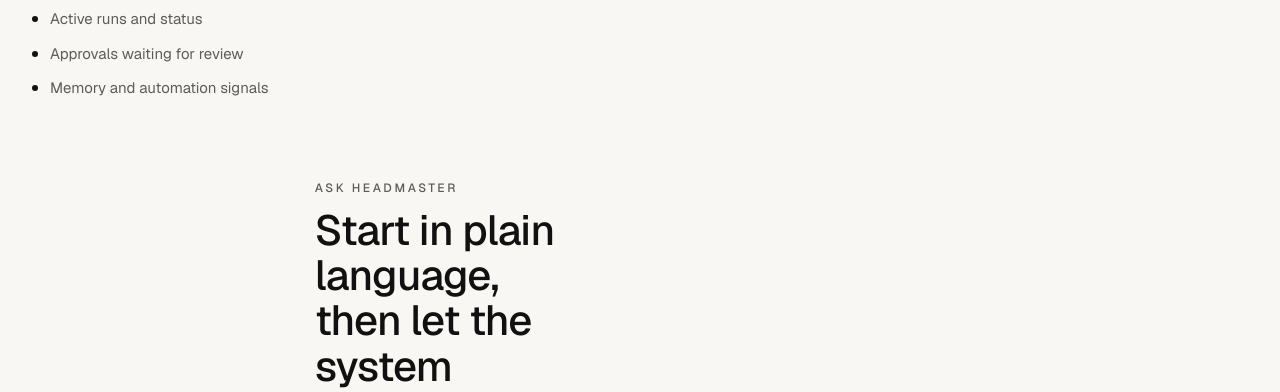
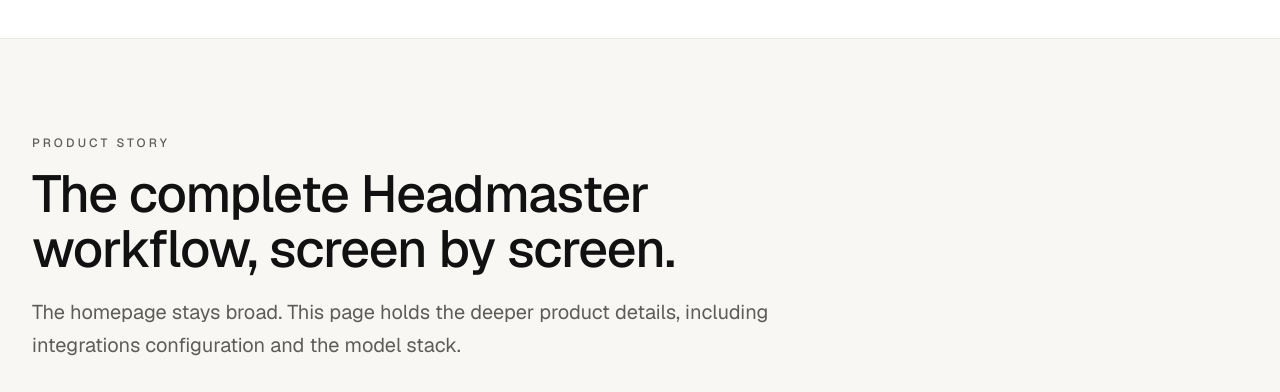
Before and after one commit to mutvayzz-sys/Gcap.online, a Next.js app: page /products/headmaster in a window 1280 px wide. Shown: the part 1180-1572 px from the top of the page. Built offline with nearby package versions, Linux system fonts and the light colour scheme; grey boxes are pictures that could not be loaded.

Commit message:
fix: lightbox now works — ProductGallery split into heroOnly/screenshotsOnly modes, proper page layout

```diff
--- a/app/products/headmaster/page.tsx
+++ b/app/products/headmaster/page.tsx
@@ -45,7 +45,7 @@
               The full Headmaster command layer.
             </h1>
             <p className="mt-7 max-w-[43ch] text-[19px] leading-snug tracking-[-0.3px] text-[var(--text-muted)] md:text-[21px]">
-              Headmaster is GCAP's persistent AI workforce layer for organizations that need memory, tools, workflows, approvals, channels, automations, and model routing in one governed product.
+              Headmaster is GCAP&apos;s persistent AI workforce layer for organizations that need memory, tools, workflows, approvals, channels, automations, and model routing in one governed product.
             </p>
             <div className="mt-9 flex flex-col gap-3 sm:flex-row">
               <a href="#contact" className="inline-flex justify-center rounded-full bg-[#111111] px-9 py-3.5 text-[15px] font-medium text-[#F9F7F3] transition-all hover:bg-black">
@@ -57,8 +57,8 @@
             </div>
           </div>
 
-          {/* Interactive gallery with lightbox */}
-          <ProductGallery />
+          {/* Hero image with lightbox */}
+          <ProductGallery heroOnly />
         </section>
 
         <section className="border-y border-[var(--border)] bg-white py-16">
@@ -77,6 +77,9 @@
           </div>
         </section>
 
+        {/* Product screenshots with lightbox */}
+        <ProductGallery screenshotsOnly />
+
         <FinalCTA />
       </main>
 
--- a/components/ProductGallery.tsx
+++ b/components/ProductGallery.tsx
@@ -5,20 +5,16 @@
 import ImageLightbox from "./ImageLightbox";
 import { productScreenshots } from "@/src/data/productScreenshots";
 
-interface ProductScreenshot {
-  id: string;
-  title: string;
-  eyebrow: string;
-  src: string;
-  alt: string;
-  description: string;
-  bullets: readonly string[];
-}
-
-export default function ProductGallery() {
+export default function ProductGallery({
+  heroOnly = false,
+  screenshotsOnly = false,
+}: {
+  heroOnly?: boolean;
+  screenshotsOnly?: boolean;
+}) {
   const [lightboxIndex, setLightboxIndex] = useState<number | null>(null);
 
-  // Combine hero image + all screenshots for lightbox navigation
+  // All images for lightbox navigation (hero + all screenshots)
   const allImages: readonly { src: string; alt: string }[] = [
     {
       src: "https://5e9r2bdnqbomlbee.public.blob.vercel-storage.com/01-dashboard-command-center.png",
@@ -27,18 +23,47 @@
     ...productScreenshots,
   ];
 
+  const openLightbox = (index: number) => setLightboxIndex(index);
+
+  // Hero-only mode: just the hero image
+  if (heroOnly) {
     return (
       <>
-      {/* Hero screenshot */}
         <ProductShot
           src="https://5e9r2bdnqbomlbee.public.blob.vercel-storage.com/01-dashboard-command-center.png"
           alt="Headmaster dashboard showing active runs, approvals, memory updates, automations, and system status."
           aspect="aspect-[16/10]"
           priority
-        onClick={() => setLightboxIndex(0)}
+          onClick={() => openLightbox(0)}
         />
+        {lightboxIndex !== null && (
+          <ImageLightbox
+            images={allImages}
+            initialIndex={lightboxIndex}
+            onClose={() => setLightboxIndex(null)}
+          />
+        )}
+      </>
+    );
+  }
 
-      {/* Screenshot grid */}
+  // Screenshots-only mode: the product story grid
+  if (screenshotsOnly) {
+    return (
+      <>
+        <section className="mx-auto max-w-[1280px] px-8 py-24">
+          <div className="mb-14 max-w-3xl">
+            <div className="mb-4 text-xs font-medium uppercase tracking-[0.26em] text-[var(--text-muted)]">
+              Product Story
+            </div>
+            <h2 className="text-[36px] font-medium leading-[1.05] tracking-[-1.4px] md:text-[52px] md:tracking-[-2.2px]">
+              The complete Headmaster workflow, screen by screen.
+            </h2>
+            <p className="mt-5 text-[18px] leading-relaxed text-[var(--text-muted)] md:text-[20px]">
+              The homepage stays broad. This page holds the deeper product details, including integrations configuration and the model stack.
+            </p>
+          </div>
+
           <div className="space-y-20">
             {productScreenshots.map((shot, index) => (
               <article
@@ -74,13 +99,13 @@
                   src={shot.src}
                   alt={shot.alt}
                   aspect="aspect-[16/10]"
-              onClick={() => setLightboxIndex(index + 1)}
+                  onClick={() => openLightbox(index + 1)}
                 />
               </article>
             ))}
           </div>
+        </section>
 
-      {/* Lightbox */}
         {lightboxIndex !== null && (
           <ImageLightbox
             images={allImages}
@@ -91,3 +116,7 @@
       </>
     );
   }
+
+  // Default: render nothing (shouldn't happen, but safe)
+  return null;
+}
```
Lines whose indentation alone changed are shown as unchanged.
